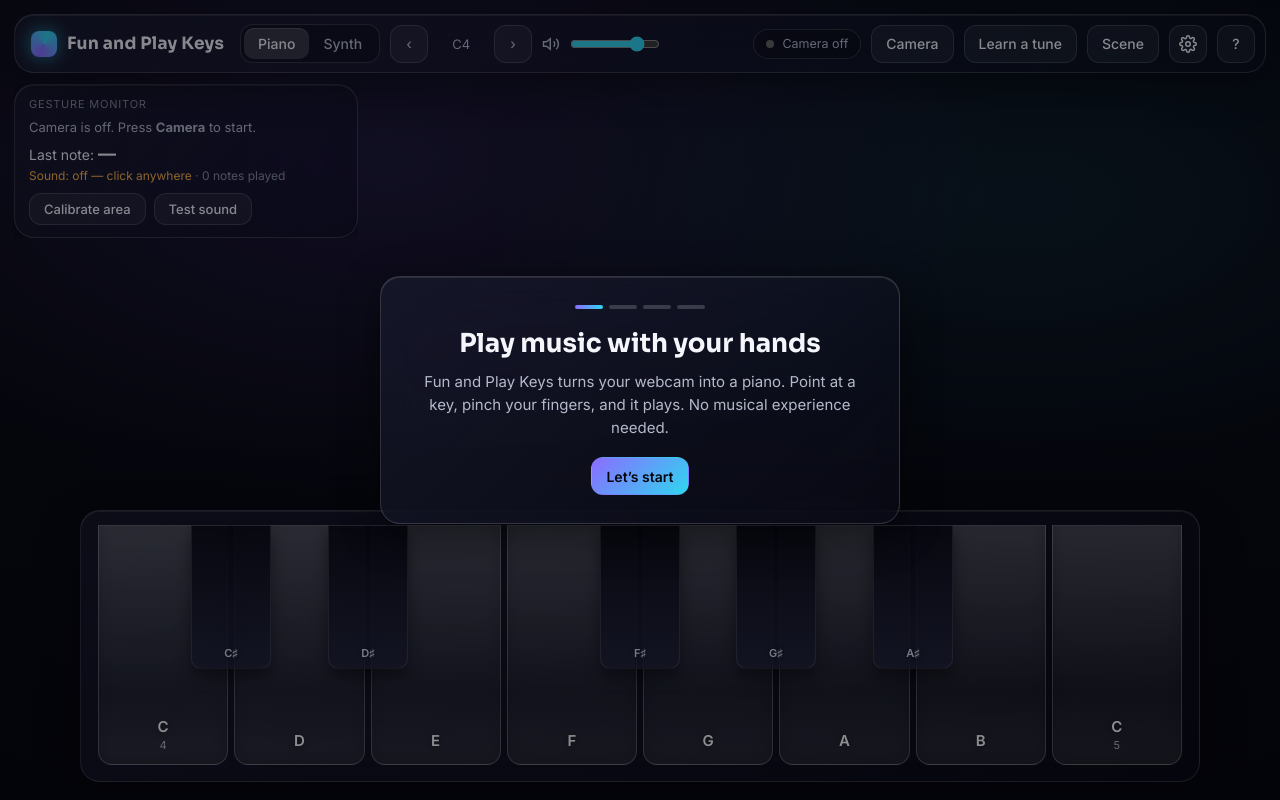
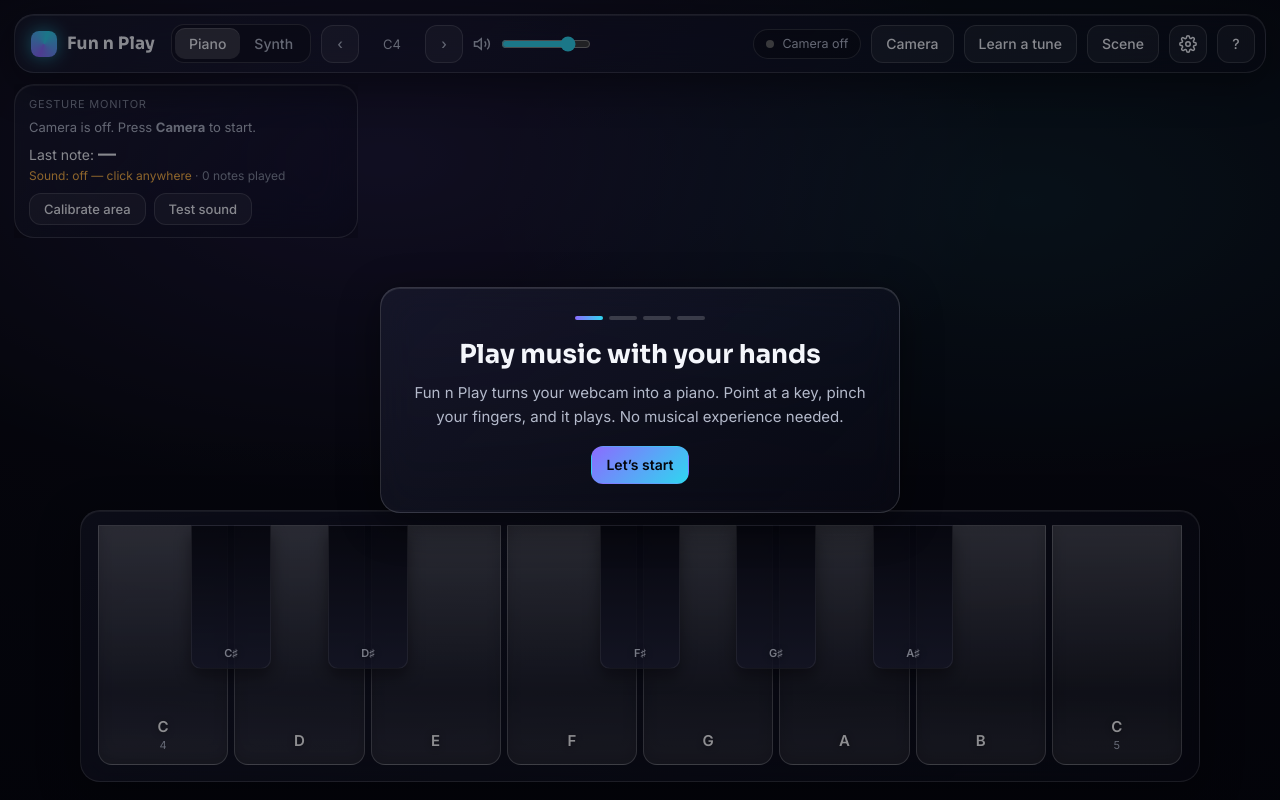
Before and after one commit to watanuxdesign/air-keys, a plain HTML site: page index.html in a window 1280 px wide. Drawn offline with nearby package versions, Linux system fonts and the light colour scheme.

Commit message:
Rename to Fun n Play

```diff
--- a/index.html
+++ b/index.html
@@ -3,7 +3,7 @@
 <head>
 <meta charset="utf-8">
 <meta name="viewport" content="width=device-width,initial-scale=1">
-<title>Fun and Play Keys</title>
+<title>Fun n Play</title>
 <meta name="description" content="A camera-controlled piano and synth. Point, pinch and play — right in your browser.">
 <link rel="preconnect" href="https://fonts.googleapis.com">
 <link rel="preconnect" href="https://fonts.gstatic.com" crossorigin>
@@ -233,7 +233,7 @@ body.reduce .key{transition-duration:.05s}
 
 <!-- Top bar -->
 <header id="topbar" class="glass">
-  <div class="brand"><div class="logo"></div><h1>Fun and Play Keys</h1></div>
+  <div class="brand"><div class="logo"></div><h1>Fun n Play</h1></div>
   <div class="seg" role="tablist" aria-label="Instrument">
     <button data-inst="piano" class="active">Piano</button>
     <button data-inst="synth">Synth</button>
@@ -1316,8 +1316,8 @@ const steps=n=>`<div class="steps">${[0,1,2,3].map(i=>`<i class="${i<=n?'on':''}
 let obStep=null, obTarget=null;
 function onboard(step=0,err=''){
   obStep=step;
-  if(step===0) overlay(`<div class="card glass">${steps(0)}<h2>Play music with your hands</h2><p>Fun and Play Keys turns your webcam into a piano. Point at a key, pinch your fingers, and it plays. No musical experience needed.</p><div class="actions"><button class="btn primary" id="ob1">Let’s start</button></div></div>`), $('#ob1').onclick=async()=>{ await ensureAudio(); onboard(1); };
-  if(step===1) overlay(`<div class="card glass">${steps(1)}<h2>Turn on your camera</h2><p>Fun and Play Keys watches your hands to know which key you’re playing. <b>Your video stays on this device</b> — nothing is recorded or uploaded.</p>${err?`<p class="err">${err}</p>`:''}<div class="actions"><button class="btn primary" id="ob2">Turn on camera</button><button class="btn" id="obSkip">Use mouse & keyboard instead</button></div></div>`),
+  if(step===0) overlay(`<div class="card glass">${steps(0)}<h2>Play music with your hands</h2><p>Fun n Play turns your webcam into a piano. Point at a key, pinch your fingers, and it plays. No musical experience needed.</p><div class="actions"><button class="btn primary" id="ob1">Let’s start</button></div></div>`), $('#ob1').onclick=async()=>{ await ensureAudio(); onboard(1); };
+  if(step===1) overlay(`<div class="card glass">${steps(1)}<h2>Turn on your camera</h2><p>Fun n Play watches your hands to know which key you’re playing. <b>Your video stays on this device</b> — nothing is recorded or uploaded.</p>${err?`<p class="err">${err}</p>`:''}<div class="actions"><button class="btn primary" id="ob2">Turn on camera</button><button class="btn" id="obSkip">Use mouse & keyboard instead</button></div></div>`),
     $('#ob2').onclick=async()=>{ $('#ob2').textContent='Starting…'; try{ await startCamera(); onboard(2); }catch(e){ onboard(1,camError(e)); } },
     $('#obSkip').onclick=()=>{ finishOnboard(); toast('Click or tap the keys, or use A S D F… on your keyboard',4000); };
   if(step===2) overlay(`<div class="card glass">${steps(2)}<h2>Show your hands</h2><p>You’ll see yourself on screen with the keyboard on top. Sit about an arm’s length away with good light on your hands, and hold your hands up so your fingertips sit <b>over the keys on screen</b>, like on a real piano. Your index fingertips get a dot each. <b>Rest a dot on a key</b> — the ring fills and the note plays (or bend the finger to play instantly). Keys in the way? Settings → Keyboard position. (Keys too high or low? Settings → Keyboard height.)</p><p id="obHands" style="color:var(--text);font-weight:600">Looking for your hands…</p><div class="actions"><button class="btn primary" id="ob3" disabled style="opacity:.5">Next</button></div></div>`),
```
